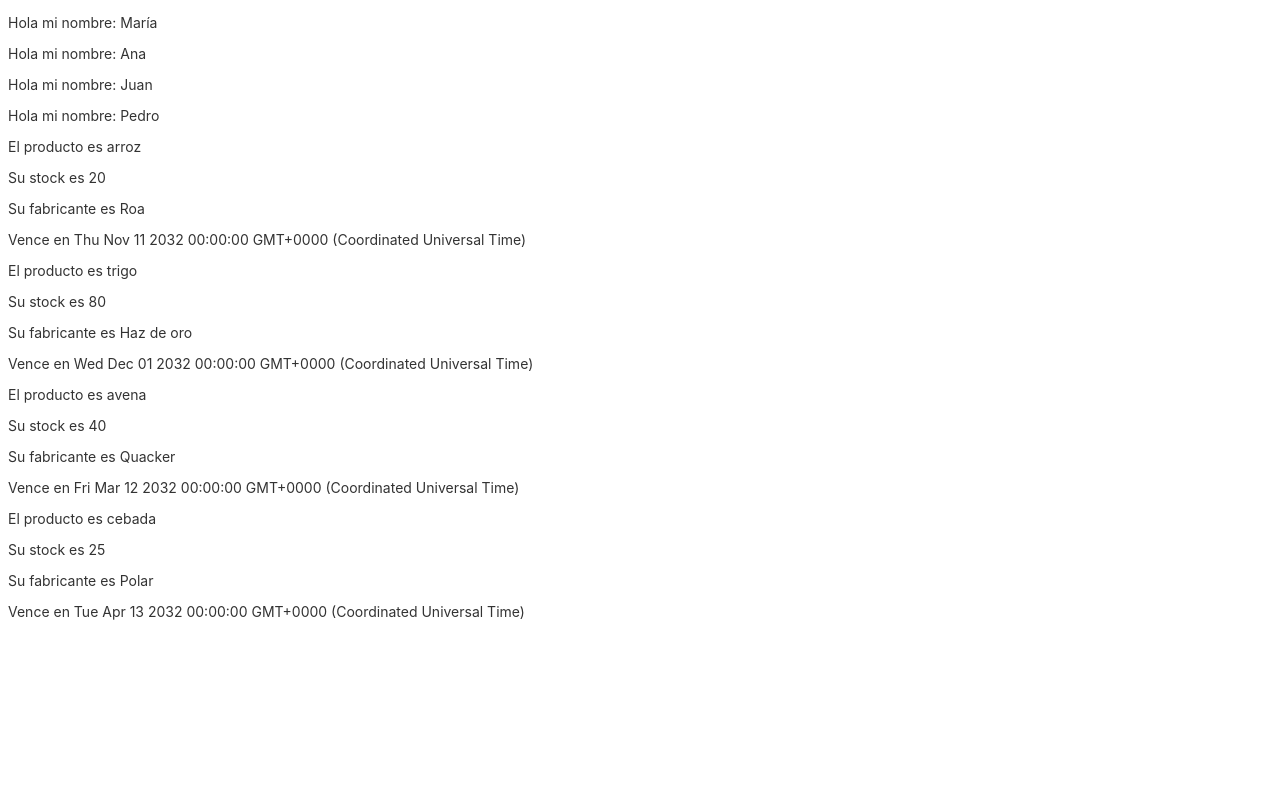
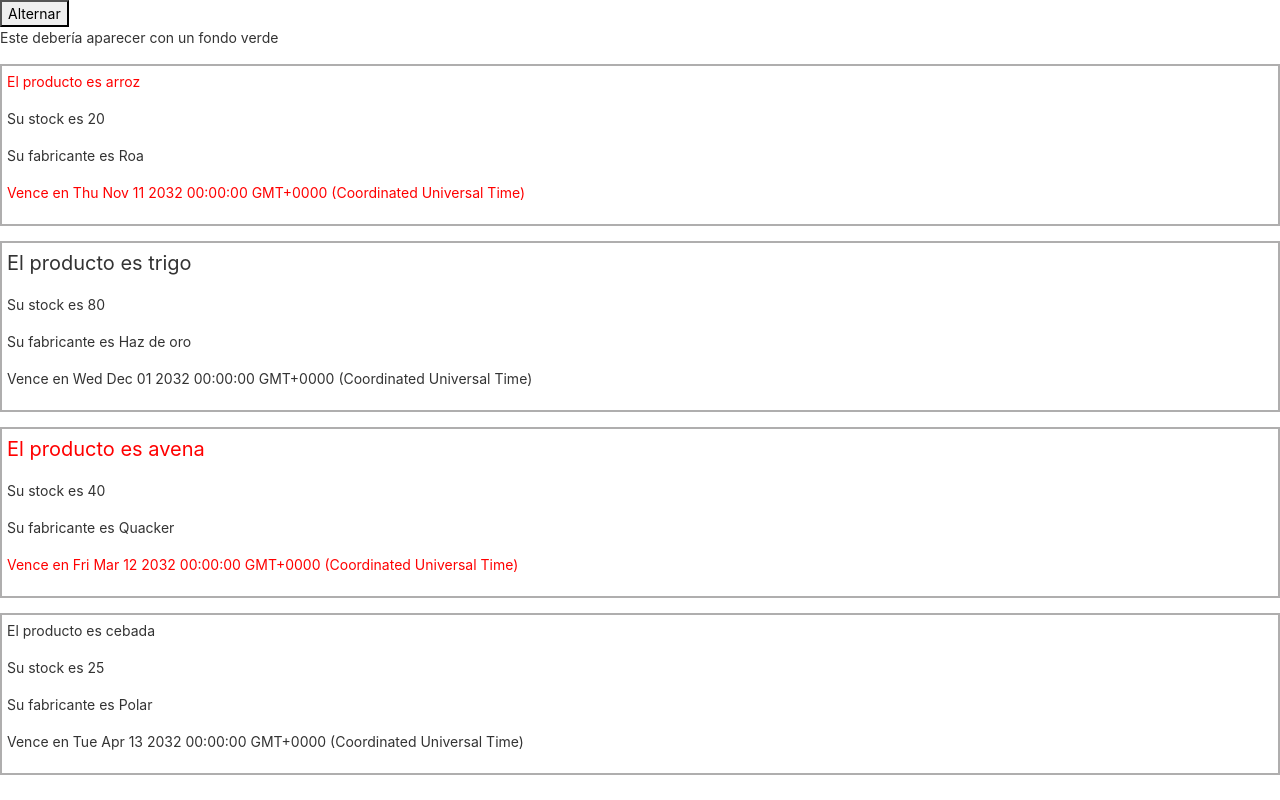
Before and after one commit to onejulian/angular-learn, an Angular app in the folder my-app/: page / in a window 1280 px wide. Built offline with nearby package versions, Linux system fonts and the light colour scheme.

Commit message:
:sparkles: add component directiva

```diff
--- a/my-app/src/app/directiva/directiva.component.html
+++ b/my-app/src/app/directiva/directiva.component.html
@@ -5,7 +5,7 @@
 
 <button (click)="alternar()" >Alternar</button> -->
 
-<div *ngFor="let nombre of nombres">
+<!-- <div *ngFor="let nombre of nombres">
     <p>Hola mi nombre: {{nombre}} </p>
 </div>
 <div *ngFor="let producto of productos">
@@ -13,4 +13,30 @@
     <p>Su stock es {{producto.stock}} </p>
     <p>Su fabricante es {{producto.fabricante}} </p>
     <p>Vence en {{producto.fechaVence}} </p>
+</div> -->
+
+<!-- <div class="tab" [ngSwitch]="pestana">
+    <button (click)="cambiarPestana('perfil')">Perfil</button>
+    <button (click)="cambiarPestana('puntos')">Puntos</button>
+    <button (click)="cambiarPestana('info')">Info</button>
+
+    <div class="tabContenido">
+        <p *ngSwitchCase="'perfil'">Este es el perfil</p>
+        <p *ngSwitchCase="'puntos'">Estos son los puntos</p>
+        <p *ngSwitchCase="'info'">Esta es la info</p>
+        <p *ngSwitchDefault>Seleccione una pestaña</p>
+    </div>
+</div> -->
+
+<button (click)="alternarFondo()">Alternar</button>
+
+<div [ngClass]=" { 'cuadrado' : mostrarCuadrado } ">
+    <p>Este debería aparecer con un fondo verde</p>
 </div>
+
+<div *ngFor="let producto of productos" class="producto">
+    <p [ngClass]=" { 'textoImportante' : producto.esImportante, 'textoGrande' : producto.textoGrande } ">El producto es {{producto.nombre}} </p>
+    <p>Su stock es {{producto.stock}} </p>
+    <p>Su fabricante es {{producto.fabricante}} </p>
+    <p [class.textoImportante]="producto.esImportante">Vence en {{producto.fechaVence}} </p>
+</div>
--- a/my-app/src/app/directiva/directiva.component.scss
+++ b/my-app/src/app/directiva/directiva.component.scss
@@ -0,0 +1,33 @@
+.producto{
+    border: 2px solid #afaeae;
+    padding: 5px;
+    margin-top: 15px;
+}
+
+.tab{
+    border: 1px solid #b9b6b6;
+    width: 300px;
+    height: 300px;
+    padding: 10px;
+}
+
+.tabContenido{
+    width: 90%;
+    height: 90%;
+    background: #b5b0b0;
+    margin: auto;
+}
+
+.cuadrado{
+    width: 200px;
+    height: 200px;
+    background: green;
+}
+
+.textoImportante{
+    color: red;
+}
+
+.textoGrande{
+    font-size: 20px;
+}
--- a/my-app/src/app/directiva/directiva.component.ts
+++ b/my-app/src/app/directiva/directiva.component.ts
@@ -5,6 +5,8 @@ interface Producto{
   stock:number;
   fabricante:string;
   fechaVence:Date;
+  esImportante:boolean;
+  textoGrande:boolean;
 }
 
 @Component({
@@ -13,6 +15,10 @@ interface Producto{
   styleUrls: ['./directiva.component.scss']
 })
 export class DirectivaComponent implements OnInit {
+
+  mostrarCuadrado: boolean = false;
+
+  pestana: string = ''
 
   cargando: boolean = true
 
@@ -23,25 +29,33 @@ export class DirectivaComponent implements OnInit {
       nombre : 'arroz',
       stock : 20,
       fabricante : 'Roa',
-      fechaVence : new Date('11/11/2032')
+      fechaVence : new Date('11/11/2032'),
+      esImportante: true,
+      textoGrande: false
     },
     {
       nombre : 'trigo',
       stock : 80,
       fabricante : 'Haz de oro',
-      fechaVence : new Date('12/1/2032')
+      fechaVence : new Date('12/1/2032'),
+      esImportante: false,
+      textoGrande: true
     },
     {
       nombre : 'avena',
       stock : 40,
       fabricante : 'Quacker',
-      fechaVence : new Date('03/12/2032')
+      fechaVence : new Date('03/12/2032'),
+      esImportante: true,
+      textoGrande: true
     },
     {
       nombre : 'cebada',
       stock : 25,
       fabricante : 'Polar',
-      fechaVence : new Date('04/13/2032')
+      fechaVence : new Date('04/13/2032'),
+      esImportante: false,
+      textoGrande: false
     }
   ]
 
@@ -57,4 +71,14 @@ export class DirectivaComponent implements OnInit {
     this.cargando = !this.cargando
   }
 
+  cambiarPestana(pestana: string)
+  {
+    this.pestana = pestana;
+  }
+
+  alternarFondo()
+  {
+    this.mostrarCuadrado = !this.mostrarCuadrado
+  }
+
 }
--- a/my-app/src/index.html
+++ b/my-app/src/index.html
@@ -1,13 +1,23 @@
 <!doctype html>
 <html lang="en">
+
 <head>
   <meta charset="utf-8">
   <title>MyApp</title>
   <base href="/">
   <meta name="viewport" content="width=device-width, initial-scale=1">
   <link rel="icon" type="image/x-icon" href="favicon.ico">
+  <!-- CSS only -->
+  <link href="https://cdn.jsdelivr.net/npm/bootstrap@5.2.1/dist/css/bootstrap.min.css" rel="stylesheet"
+    integrity="sha384-iYQeCzEYFbKjA/T2uDLTpkwGzCiq6soy8tYaI1GyVh/UjpbCx/TYkiZhlZB6+fzT" crossorigin="anonymous">
 </head>
+
 <body>
   <app-root></app-root>
 </body>
+
+<!-- JavaScript Bundle with Popper -->
+<script src="https://cdn.jsdelivr.net/npm/bootstrap@5.2.1/dist/js/bootstrap.bundle.min.js"
+  integrity="sha384-u1OknCvxWvY5kfmNBILK2hRnQC3Pr17a+RTT6rIHI7NnikvbZlHgTPOOmMi466C8" crossorigin="anonymous"></script>
+
 </html>
```
